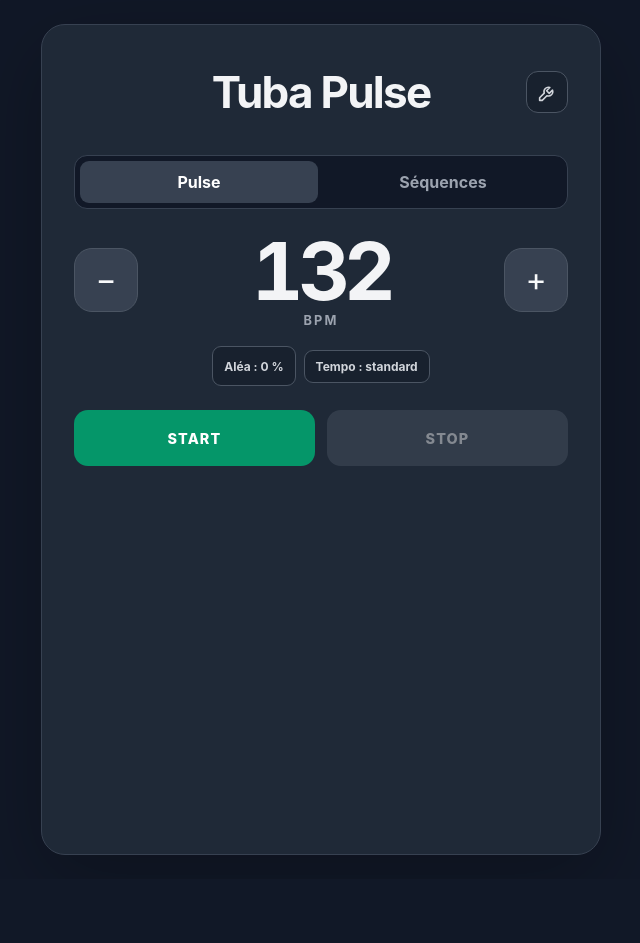
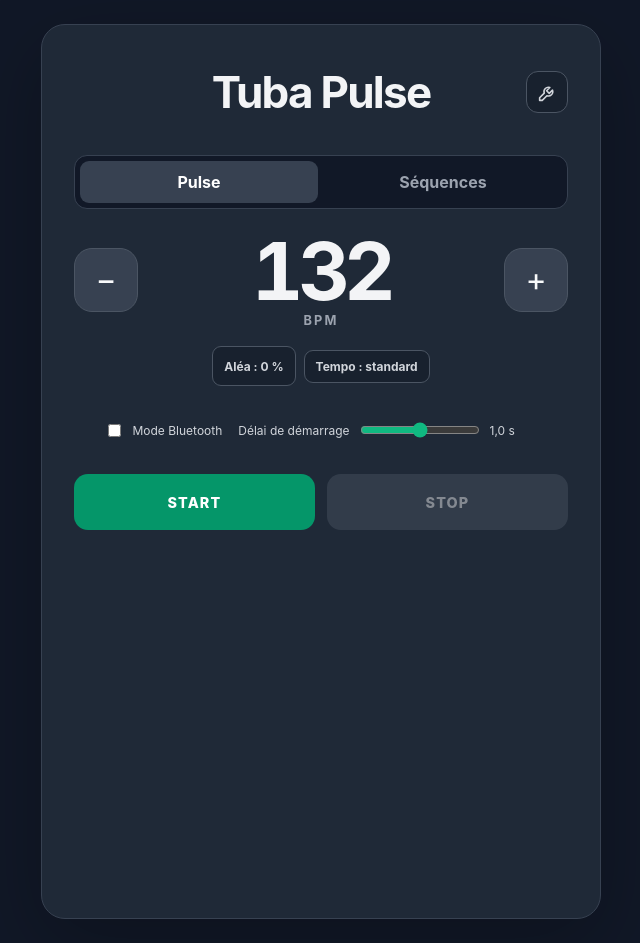
Before and after one commit to christianmelon/metronome, a Vue app: page / in a window 1280 px wide. Shown: the whole page, without its empty margins (319-959 px from the left). Before the commit the page ends 879 px from the top, so only its background shows below. Built offline with nearby package versions, Linux system fonts and the light colour scheme.

Commit message:
delay pour enceinte bluetooth

```diff
--- a/src/App.vue
+++ b/src/App.vue
@@ -1,7 +1,7 @@
 <script setup lang="ts">
 import { computed, onBeforeUnmount, onMounted, ref, shallowRef } from 'vue'
 import { nextClickSkipProbability } from './audio/clickSkipProbability'
-import { AudioEngine } from './audio/AudioEngine'
+import { AudioEngine, MAX_STARTUP_DELAY_SECONDS } from './audio/AudioEngine'
 import { requestAutomaticAudioSession } from './audio/audioSession'
 import {
   isMobileDevice as detectMobileDevice,
@@ -46,6 +46,8 @@ const mode = ref<PlaybackMode>('pulse')
 const tempoAdjustmentMode = ref<TempoAdjustmentMode>('standard')
 const tempo = ref(132)
 const clickSkipProbability = ref(0)
+const bluetoothModeEnabled = ref(false)
+const bluetoothStartupDelaySeconds = ref(1)
 const score = shallowRef<ParsedScore | null>(defaultSequence.score)
 const selectedSequenceId = ref(defaultSequence.id)
 const defaultStartMeasure = defaultSequence.score.measures[0]?.number ?? 1
@@ -111,6 +113,19 @@ const isTempoLocked = computed(
   () =>
     (isRunning.value || isStarting.value) &&
     repeatMode.value === 'tempo-progression',
+)
+const isBluetoothSettingsLocked = computed(
+  () =>
+    isRunning.value ||
+    isStarting.value ||
+    isAudioContextClosing.value ||
+    isAudioContextTestBusy.value,
+)
+const bluetoothDelayLabel = computed(() =>
+  bluetoothStartupDelaySeconds.value.toLocaleString('fr-FR', {
+    minimumFractionDigits: 1,
+    maximumFractionDigits: 1,
+  }),
 )
 const lastMeasureNumber = computed(() => {
   const measures = score.value?.measures
@@ -347,6 +362,9 @@ async function start() {
   isStarting.value = true
   errorMessage.value = ''
   audioContextTestMessage.value = ''
+  const startupDelaySeconds = bluetoothModeEnabled.value
+    ? bluetoothStartupDelaySeconds.value
+    : 0
   if (isMobile) {
     void screenWakeLock.request()
   }
@@ -375,7 +393,7 @@ async function start() {
 
     clearPlaybackStatus()
     if (mode.value === 'pulse') {
-      await audioEngine.start(tempo.value)
+      await audioEngine.start(tempo.value, startupDelaySeconds)
     } else if (parsedScore) {
       const progressionSettings =
         repeatMode.value === 'tempo-progression'
@@ -414,6 +432,7 @@ async function start() {
             tempo.value = nextTempo
           }
         },
+        startupDelaySeconds,
       )
     }
 
@@ -711,6 +730,30 @@ onBeforeUnmount(() => {
         </button>
       </div>
 
+      <div class="bluetooth-startup-control" role="group" aria-label="Mode Bluetooth">
+        <label class="bluetooth-mode-toggle">
+          <input
+            v-model="bluetoothModeEnabled"
+            type="checkbox"
+            :disabled="isBluetoothSettingsLocked"
+          >
+          <span>Mode Bluetooth</span>
+        </label>
+        <label class="bluetooth-delay-control">
+          <span>Délai de démarrage</span>
+          <input
+            v-model.number="bluetoothStartupDelaySeconds"
+            type="range"
+            min="0"
+            :max="MAX_STARTUP_DELAY_SECONDS"
+            step="0.1"
+            :disabled="isBluetoothSettingsLocked"
+            :aria-valuetext="`${bluetoothDelayLabel} seconde${bluetoothStartupDelaySeconds === 1 ? '' : 's'}`"
+          >
+          <output>{{ bluetoothDelayLabel }} s</output>
+        </label>
+      </div>
+
       <div class="playback-transport">
         <Transport
           :can-start="canStart && !isAudioContextClosing && !isAudioContextTestBusy"
--- a/src/audio/AudioEngine.ts
+++ b/src/audio/AudioEngine.ts
@@ -16,6 +16,7 @@ const CLICK_MIN_GAIN = 0.0001
 const CLICK_PEAK_GAIN = 0.3
 const MEASURE_CLICK_PEAK_GAIN = 0.45
 const ALWAYS_PLAY_FIRST_MUSICAL_CLICKS = 5
+export const MAX_STARTUP_DELAY_SECONDS = 2
 
 type ScheduledClick = {
   oscillator: OscillatorNode
@@ -138,7 +139,7 @@ export class AudioEngine {
     this.scheduleClick(context.currentTime + 0.05, 'pulse')
   }
 
-  async start(tempo: number): Promise<void> {
+  async start(tempo: number, startupDelaySeconds = 0): Promise<void> {
     this.setTempo(tempo)
 
     if (this.running) {
@@ -152,12 +153,15 @@ export class AudioEngine {
       return this.startPromise
     }
 
-    await this.beginPlayback((startTime) => ({
+    await this.beginPlayback(
+      (startTime) => ({
         kind: 'pulse',
         nextBeatTime: startTime,
         lastScheduledTime: null,
         musicalClicksScheduled: 0,
-    }))
+      }),
+      startupDelaySeconds,
+    )
   }
 
   async startSequence(
@@ -166,13 +170,15 @@ export class AudioEngine {
     onProgress?: (event: PlaybackTimelineEvent) => void,
     onComplete?: () => void,
     onTempoChange?: (tempo: number) => void,
+    startupDelaySeconds = 0,
   ): Promise<void> {
     if (this.running || this.startPromise) {
       throw new Error('Stop the current playback before starting a sequence.')
     }
 
     this.setTempo(tempo)
-    await this.beginPlayback((startTime) => ({
+    await this.beginPlayback(
+      (startTime) => ({
         kind: 'sequence',
         timeline,
         cycleStartTime: startTime,
@@ -186,7 +192,9 @@ export class AudioEngine {
         onProgress,
         onComplete,
         onTempoChange,
-    }))
+      }),
+      startupDelaySeconds,
+    )
   }
 
   stop(): void {
@@ -307,9 +315,14 @@ export class AudioEngine {
 
   private async beginPlayback(
     createPlayback: (startTime: number) => ActivePlayback,
+    startupDelaySeconds: number,
   ): Promise<void> {
     const token = ++this.lifecycleToken
-    const pendingStart = this.initializePlayback(token, createPlayback)
+    const pendingStart = this.initializePlayback(
+      token,
+      createPlayback,
+      startupDelaySeconds,
+    )
     this.startPromise = pendingStart
 
     try {
@@ -324,7 +337,18 @@ export class AudioEngine {
   private async initializePlayback(
     token: number,
     createPlayback: (startTime: number) => ActivePlayback,
+    startupDelaySeconds: number,
   ): Promise<void> {
+    if (
+      !Number.isFinite(startupDelaySeconds) ||
+      startupDelaySeconds < 0 ||
+      startupDelaySeconds > MAX_STARTUP_DELAY_SECONDS
+    ) {
+      throw new RangeError(
+        `Startup delay must be between 0 and ${MAX_STARTUP_DELAY_SECONDS} seconds.`,
+      )
+    }
+
     if (typeof window === 'undefined' || typeof window.AudioContext === 'undefined') {
       throw new Error('Web Audio API is not available in this browser.')
     }
@@ -366,6 +390,21 @@ export class AudioEngine {
 
     if (contextState !== 'running') {
       throw new Error('The browser did not allow audio playback to start.')
+    }
+
+    if (startupDelaySeconds > 0) {
+      await new Promise<void>((resolve) => {
+        setTimeout(resolve, startupDelaySeconds * 1000)
+      })
+
+      if (token !== this.lifecycleToken || context !== this.audioContext) {
+        return
+      }
+      if (getAudioContextState(context) !== 'running') {
+        throw new Error(
+          'The audio context stopped during the startup delay.',
+        )
+      }
     }
 
     this.running = true
--- a/src/style.css
+++ b/src/style.css
@@ -96,6 +96,7 @@ button:focus-visible {
     "sequence"
     "tempo"
     "options"
+    "bluetooth"
     "transport"
     "status";
   min-width: 0;
@@ -106,6 +107,7 @@ button:focus-visible {
     "mode"
     "tempo"
     "options"
+    "bluetooth"
     "transport"
     "status"
     "sequence";
@@ -136,6 +138,43 @@ button:focus-visible {
   justify-content: center;
   gap: 8px;
   margin-bottom: 24px;
+}
+
+.bluetooth-startup-control {
+  display: flex;
+  grid-area: bluetooth;
+  flex-wrap: wrap;
+  align-items: center;
+  justify-content: center;
+  gap: 8px 16px;
+  margin-bottom: 24px;
+}
+
+.bluetooth-mode-toggle,
+.bluetooth-delay-control {
+  display: inline-flex;
+  align-items: center;
+  gap: 8px;
+  color: #d1d5db;
+  font-size: 0.75rem;
+}
+
+.bluetooth-mode-toggle {
+  min-height: 40px;
+}
+
+.bluetooth-mode-toggle input {
+  accent-color: #10b981;
+}
+
+.bluetooth-delay-control input[type="range"] {
+  width: 120px;
+  accent-color: #10b981;
+}
+
+.bluetooth-delay-control output {
+  min-width: 3rem;
+  text-align: left;
 }
 
 .playback-transport {
@@ -433,6 +472,11 @@ h1 {
     white-space: nowrap;
   }
 
+  .bluetooth-startup-control {
+    flex-direction: column;
+    gap: 4px;
+  }
+
   .playback-options {
     grid-template-columns: repeat(2, minmax(0, 1fr));
   }
```
Also changed, not shown: 1 other file (tests, documents, lock files or other folders). Lines whose indentation alone changed are shown as unchanged.
